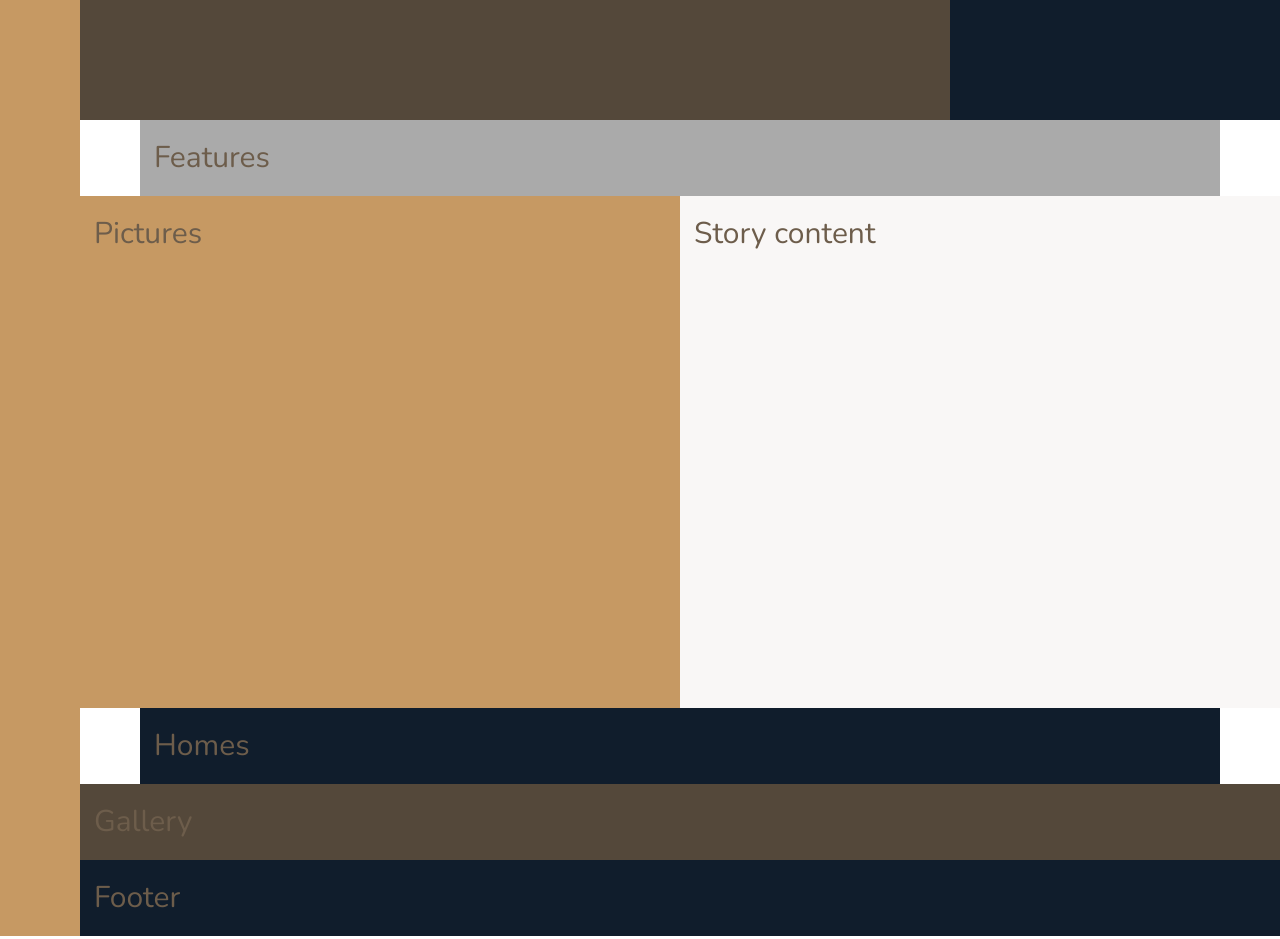
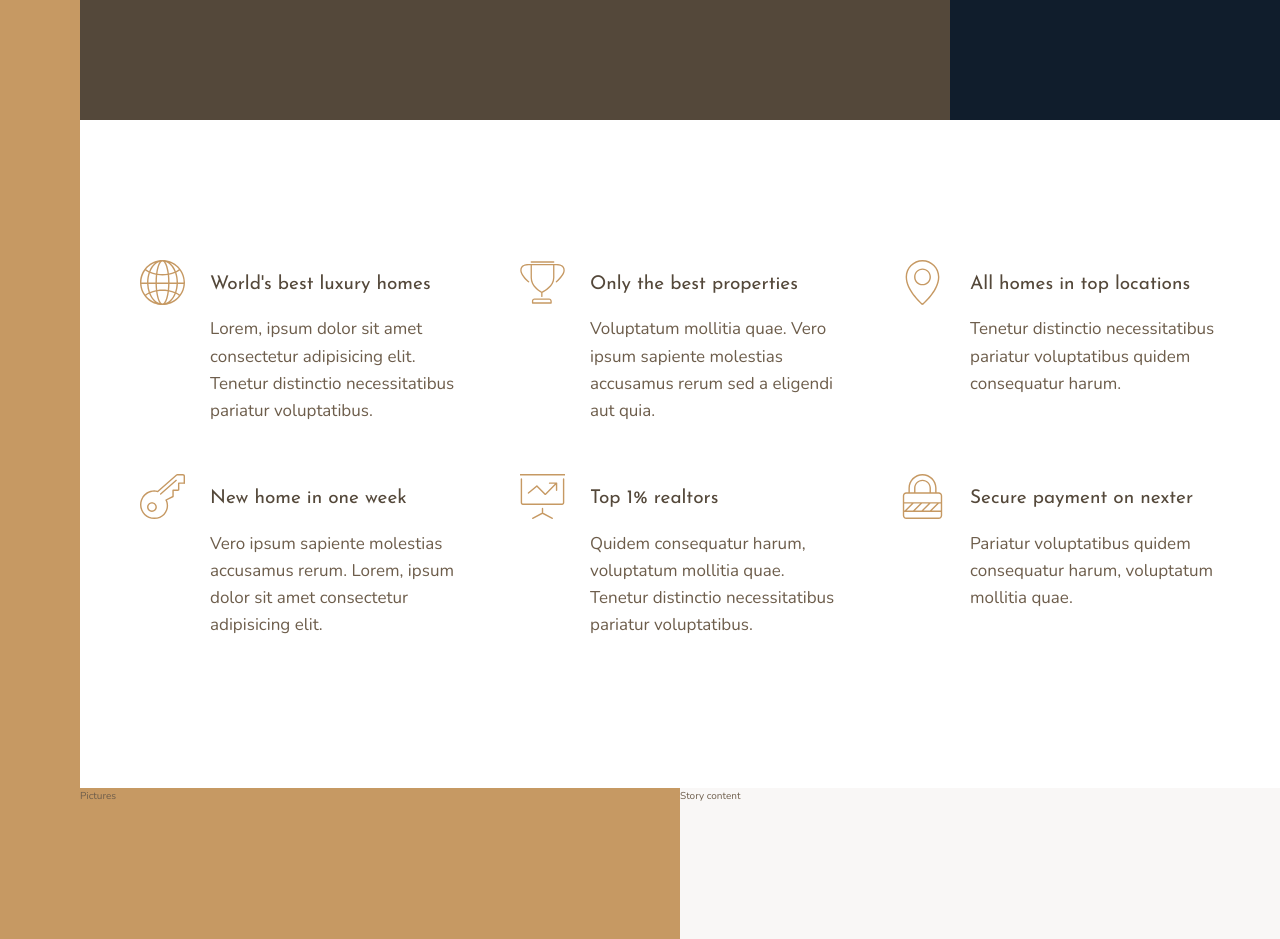
Before and after one commit to maxrangel/nexter-scss-course, a website: page index.html in a window 1280 px wide. Shown: the part 520-1459 px from the top of the page. Drawn offline with nearby package versions, Linux system fonts and the light colour scheme.

Commit message:
added features section styles

```diff
--- a/index.html
+++ b/index.html
@@ -19,7 +19,69 @@
     <div class="sidebar">Sidebar</div>
     <header class="header">Header</header>
     <div class="realtors">Top 3 Realtors</div>
-    <section class="features">Features</section>
+    <section class="features">
+      <!-- .feature{feature $}*6 emmet shortcut -->
+      <div class="feature">
+        <svg class="feature__icon">
+          <use xlink:href="./img/sprite.svg#icon-global"></use>
+        </svg>
+        <h4 class="heading-4 heading-4--dark">World's best luxury homes</h4>
+        <p class="feature__text">
+          Lorem, ipsum dolor sit amet consectetur adipisicing elit. Tenetur
+          distinctio necessitatibus pariatur voluptatibus.
+        </p>
+      </div>
+      <div class="feature">
+        <svg class="feature__icon">
+          <use xlink:href="./img/sprite.svg#icon-trophy"></use>
+        </svg>
+        <h4 class="heading-4 heading-4--dark">Only the best properties</h4>
+        <p class="feature__text">
+          Voluptatum mollitia quae. Vero ipsum sapiente molestias accusamus
+          rerum sed a eligendi aut quia.
+        </p>
+      </div>
+      <div class="feature">
+        <svg class="feature__icon">
+          <use xlink:href="./img/sprite.svg#icon-map-pin"></use>
+        </svg>
+        <h4 class="heading-4 heading-4--dark">All homes in top locations</h4>
+        <p class="feature__text">
+          Tenetur distinctio necessitatibus pariatur voluptatibus quidem
+          consequatur harum.
+        </p>
+      </div>
+      <div class="feature">
+        <svg class="feature__icon">
+          <use xlink:href="./img/sprite.svg#icon-key"></use>
+        </svg>
+        <h4 class="heading-4 heading-4--dark">New home in one week</h4>
+        <p class="feature__text">
+          Vero ipsum sapiente molestias accusamus rerum. Lorem, ipsum dolor sit
+          amet consectetur adipisicing elit.
+        </p>
+      </div>
+      <div class="feature">
+        <svg class="feature__icon">
+          <use xlink:href="./img/sprite.svg#icon-presentation"></use>
+        </svg>
+        <h4 class="heading-4 heading-4--dark">Top 1% realtors</h4>
+        <p class="feature__text">
+          Quidem consequatur harum, voluptatum mollitia quae. Tenetur distinctio
+          necessitatibus pariatur voluptatibus.
+        </p>
+      </div>
+      <div class="feature">
+        <svg class="feature__icon">
+          <use xlink:href="./img/sprite.svg#icon-lock"></use>
+        </svg>
+        <h4 class="heading-4 heading-4--dark">Secure payment on nexter</h4>
+        <p class="feature__text">
+          Pariatur voluptatibus quidem consequatur harum, voluptatum mollitia
+          quae.
+        </p>
+      </div>
+    </section>
     <div class="story__pictures">Pictures</div>
     <div class="story__content">Story content</div>
     <section class="homes">Homes</section>
--- a/sass/_base.scss
+++ b/sass/_base.scss
@@ -42,9 +42,4 @@ body {
     minmax(6rem, 1fr) [center-start]
     repeat(8, [col-start] minmax(min-content, 14rem) [col-end]) [center-end]
     minmax(6rem, 1fr) [full-end];
-
-  & > * {
-    padding: 14px;
-    font-size: 3rem;
-  }
 }
--- a/sass/_features.scss
+++ b/sass/_features.scss
@@ -1,4 +1,30 @@
 .features {
-  background-color: $color-grey-light-2;
   grid-column: center-start / center-end;
+
+  margin: 15rem 0;
+
+  display: grid;
+  // grid-template-columns: repeat(3, 1fr);
+  grid-template-columns: repeat(auto-fit, minmax(25rem, 1fr));
+  gap: 6rem;
+  align-items: start;
 }
+
+.feature {
+  display: grid;
+  grid-template-columns: min-content 1fr;
+  column-gap: 2.5rem;
+  row-gap: 1.5rem;
+
+  &__icon {
+    fill: $color-primary;
+    width: 4.5rem;
+    height: 4.5rem;
+    grid-row: 1 / span 2;
+    transform: translateY(-1rem);
+  }
+
+  &__text {
+    font-size: 1.7rem;
+  }
+}
--- a/sass/_typography.scss
+++ b/sass/_typography.scss
@@ -0,0 +1,29 @@
+%heading {
+  font-family: $font-display;
+  font-weight: 400;
+}
+
+.heading-1 {
+  @extend %heading;
+}
+
+.heading-2 {
+  @extend %heading;
+}
+
+.heading-3 {
+  @extend %heading;
+}
+
+.heading-4 {
+  @extend %heading;
+  font-size: 1.9rem;
+
+  &--light {
+    color: $color-grey-light-1;
+  }
+
+  &--dark {
+    color: $color-grey-dark-1;
+  }
+}
```
Also changed, not shown: css/style.css.
